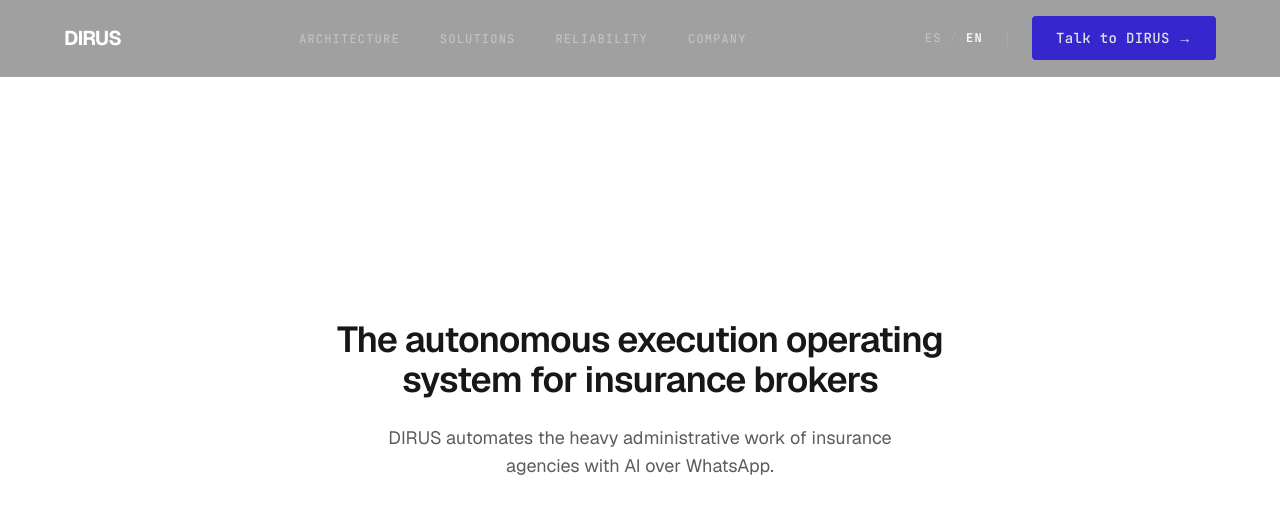
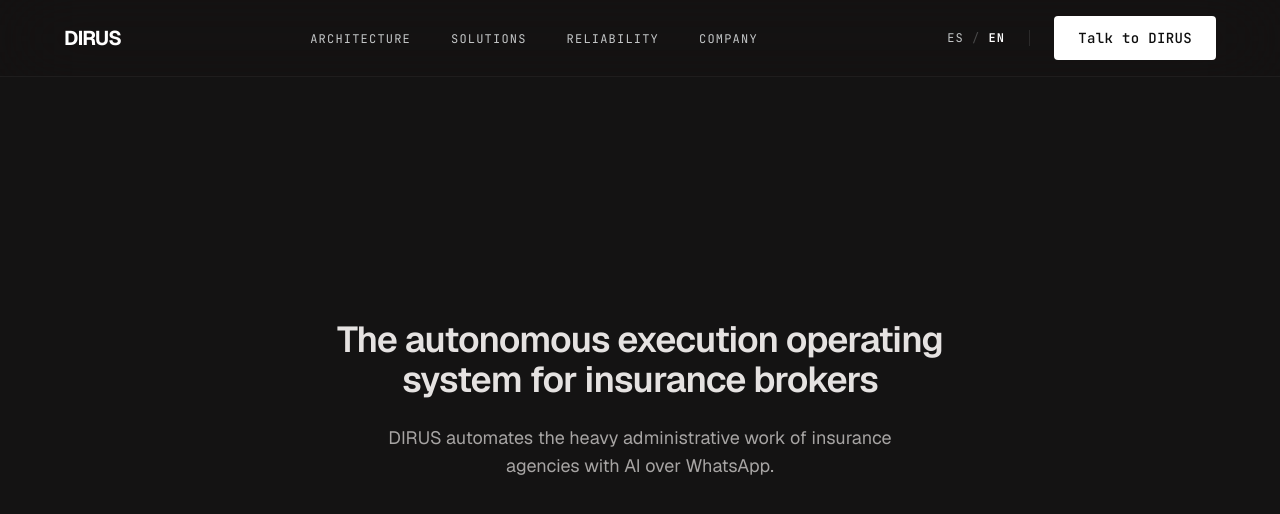
Before and after one commit to khriztianmoreno/dirus-landing, a Next.js app: page /en in a window 1280 px wide. Shown: the top 514 px of the page. Built offline with nearby package versions, Linux system fonts and the light colour scheme.

Commit message:
fix(ui): apply dark theme styling to navigation and root layout

```diff
--- a/src/app/[locale]/layout.tsx
+++ b/src/app/[locale]/layout.tsx
@@ -51,9 +51,11 @@
   return (
     <html
       lang={locale}
-      className={`${geistSans.variable} ${jetbrainsMono.variable} h-full antialiased`}
+      className={`dark ${geistSans.variable} ${jetbrainsMono.variable} h-full bg-graphite text-ink antialiased`}
     >
-      <body className="flex min-h-full flex-col">{children}</body>
+      <body className="flex min-h-full flex-col bg-graphite text-ink">
+        {children}
+      </body>
     </html>
   );
 }
--- a/src/app/globals.css
+++ b/src/app/globals.css
@@ -14,15 +14,8 @@
  */
 
 :root {
-  --background: #ffffff;
-  --foreground: #171717;
-}
-
-@media (prefers-color-scheme: dark) {
-  :root {
-    --background: #0a0a0a;
-    --foreground: #ededed;
-  }
+  --background: #141313;
+  --foreground: #e5e2e1;
 }
 
 @theme static {
--- a/src/components/navigation/Navbar.tsx
+++ b/src/components/navigation/Navbar.tsx
@@ -77,7 +77,7 @@
           <div className="flex items-center gap-6">
             <LanguageSwitcher currentLocale={locale} />
             <div className="hidden md:block">
-              <Button variant="primary" showArrow as="a" href="#contact">
+              <Button variant="primary" as="a" href="#contact">
                 {copy.cta}
               </Button>
             </div>
--- a/src/components/ui/Button.tsx
+++ b/src/components/ui/Button.tsx
@@ -49,7 +49,7 @@
   "group inline-flex items-center justify-center gap-2 rounded px-6 py-3 font-mono text-sm font-medium tracking-wide transition-colors disabled:pointer-events-none disabled:opacity-50";
 
 const variantStyles: Record<ButtonVariant, string> = {
-  primary: "bg-accent-indigo text-ink hover:bg-accent-indigo/90",
+  primary: "bg-white text-near-black hover:bg-white/90",
   secondary:
     "border border-dark-gray bg-transparent text-ink hover:border-soft-gray hover:bg-white/5",
 };
```
Also changed, not shown: 1 other file (tests, documents, lock files or other folders).
